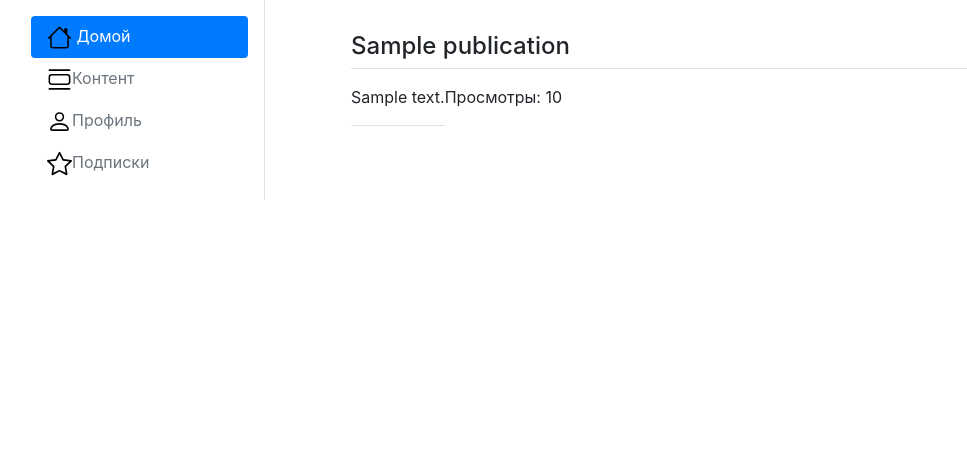
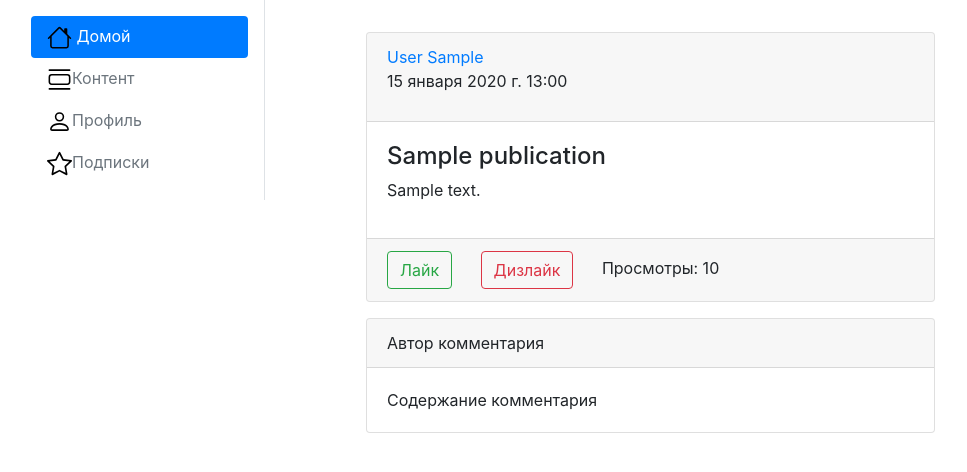
Before and after one commit to YrMstrss/graduate_work, a Django app: template content/templates/content/publication_detail.html in a window 1280 px wide. Shown: the part 75-547 px from the top of the page, without its empty margins (0-967 px from the left). Run offline with Django 5.2, Linux system fonts and the light colour scheme; tables that the repository leaves empty hold one stand-in row (values such as "Sample post"); the template is opened without the code that fills it: values that come from a table or form of the project are taken from there, most other values are stand-ins (such as "Sample title", 1, 10 or a date in 2020); some libraries are stand-ins or nearby versions.

Commit message:
changing of publication view

```diff
--- a/content/templates/content/publication_detail.html
+++ b/content/templates/content/publication_detail.html
@@ -2,14 +2,35 @@
 
 {% block content %}
     <div class="my-3 p-3 bg-body rounded shadow-sm">
-        <h4 class="border-bottom pb-2 mb-0">{{ object.title }}</h4>
-        <div class="d-flex text-body-secondary pt-3">
-            <p class="pb-3 mb-0 lh-sm border-bottom">
-                {{ object.content }}
-            </p>
-            <p>
-                Просмотры: {{ object.views }}
-            </p>
+        <div class="col-8">
+            <div class="card mb-3">
+                <div class="card-header">
+                    <a href="{% url 'user:profile-view' object.author_id %}"
+                       class="d-block text-gray-dark">{{ object.author }}</a>
+                    <p>{{ object.publication_date }}</p>
+                </div>
+                <div class="card-body">
+                    <h4>{{ object.title }}</h4>
+                    <p>{{ object.content }}</p>
+                </div>
+                <div class="card-footer">
+                    <button type="button" class="btn btn-outline-success mr-4">
+                        Лайк
+                    </button>
+                    <button type="button" class="btn btn-outline-danger mr-4">
+                        Дизлайк
+                    </button>
+                    Просмотры: {{ object.views }}
+                </div>
+            </div>
+            <div class="card mb-3">
+                <div class="card-header">
+                    Автор комментария
+                </div>
+                <div class="card-body">
+                    Содержание комментария
+                </div>
+            </div>
         </div>
     </div>
 {% endblock %}
```
